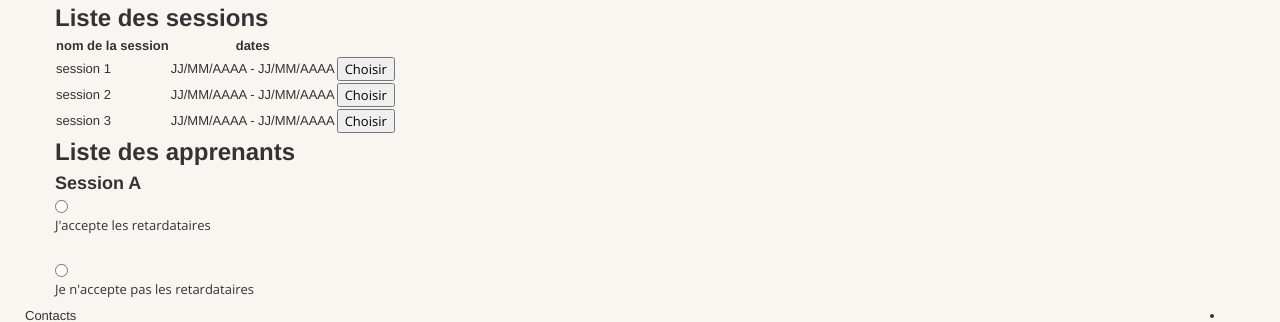
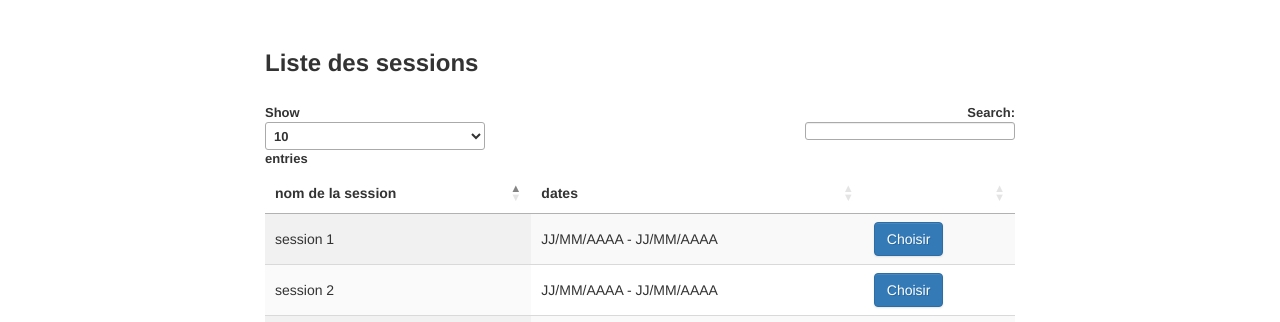
Before and after one commit to kenzaDjali/ProjectGestionP, a PHP site: template src/pages/form_formateur.php in a window 1280 px wide. Shown: the top 322 px of the page. Run offline with PHP 8.4, Linux system fonts and the light colour scheme; the template is opened without the code that fills it, so the values that code supplies are empty; some libraries are stand-ins or nearby versions.

Commit message:
Intégration snippet avec css, js et html à l'interface formateur Ajout de début de traitement actions boutons dans formateur.js Ajout d'un avatar de base intégré dans l'interface formateur Ajout d'une datatable dans l'interface formateur Modifications header et footer pour intégration snippet et datatable

```diff
--- a/src/layout/footer.php
+++ b/src/layout/footer.php
@@ -8,6 +8,14 @@
         <script src="//rawgithub.com/stidges/jquery-searchable/master/dist/jquery.searchable-1.0.0.min.js"></script>
         <script src="js/excanvas.min.js"></script>
         <script src="js/chart.min.js" type="text/javascript"></script>
+
+        <!-- Tooltip Boostrap -->
+        <script language="javascript" type="text/javascript" src="assets/bootstrap/js/tooltip.js"></script>
+
+        <!-- DataTables pour formateur -->
+        <script type="text/javascript" charset="utf8" src="//cdn.datatables.net/1.10.3/js/jquery.dataTables.js"></script>
+        <!--  Fichier pour formateur -->
+        <script language="javascript" type="text/javascript" src="js/pages/formateur.js"></script>
 
         <script language="javascript" type="text/javascript" src="js/full-calendar/fullcalendar.min.js"></script>
 
--- a/src/layout/header.php
+++ b/src/layout/header.php
@@ -12,6 +12,9 @@
         <link href="css/font-awesome.css" rel="stylesheet">
         <link href="css/style.css" rel="stylesheet">
         <link href="css/pages/dashboard.css" rel="stylesheet">
+        <link href="css/pages/formateur.css" rel="stylesheet">
+        <!-- DataTables CSS -->
+        <link rel="stylesheet" type="text/css" href="//cdn.datatables.net/1.10.3/css/jquery.dataTables.css">
         <!-- Le HTML5 shim, for IE6-8 support of HTML5 elements -->
         <!--[if lt IE 9]>
               <script src="http://html5shim.googlecode.com/svn/trunk/html5.js"></script>
--- a/src/pages/form_formateur.php
+++ b/src/pages/form_formateur.php
@@ -1,9 +1,10 @@
 <?php
 ?>
         <div class="container">
-            <div id="liste_session">
+            <div class="row" id="liste_session">
+                <div class="col-xs-12 col-sm-offset-2 col-sm-8">
                     <h2>Liste des sessions</h2>
-                <table>
+                    <table id="table_id" class="display">
                         <thead>
                             <tr>
                                 <th>nom de la session</th>
@@ -12,44 +13,58 @@
                             </tr>
                         </thead>
                         <tfoot>
+                                <th>nom de la session</th>
+                                <th>dates</th>
+                                <th></th>
                         </tfoot>
                         <tbody>
                             <tr>
                                 <td>session 1</td>
                                 <td>JJ/MM/AAAA - JJ/MM/AAAA</td>
-                            <td><button value="session1" onclick="affiche(this.value)">Choisir</button></td>
+                                <td><button type="button" class="btn btn-primary" value="session1">Choisir</button></td>
                             </tr>
                             <tr>
                                 <td>session 2</td>
                                 <td>JJ/MM/AAAA - JJ/MM/AAAA</td>
-                            <td><button value="session2" onclick="affiche(this.value)">Choisir</button></td>
+                                <td><button type="button" class="btn btn-primary" value="session2">Choisir</button></td>
                             </tr>
                             <tr>
                                 <td>session 3</td>
                                 <td>JJ/MM/AAAA - JJ/MM/AAAA</td>
-                            <td><button value="session3" onclick="affiche(this.value)">Choisir</button></td>
+                                <td><button type="button" class="btn btn-primary" value="session3">Choisir</button></td>
                             </tr>
                         </tbody>
                     </table>
                 </div>
-            <div id="liste_apprenants">
+            </div><br><br>
+
+            <!--   faire une div liste_apprenants englobante ? -->
+            <div class="row">
+                <div class="col-xs-12 col-sm-offset-2 col-sm-8">
                     <h2>Liste des apprenants</h2>
-                <h3>Session A</h3>
-                <p>
-                  <label><input type="radio" name="choix" value="1" onclick="choisir(this.value)">J'accepte les retardataires</label><br>
-                  <label><input type="radio" name="choix" value="0" onclick="choisir(this.value)">Je n'accepte pas les retardataires</label>
-                </p>
+                    <h4>Session 1</h4>
+                    <div class="col-xs-12 col-sm-8">
+                        <div class="radio">
+                            <label><input type="radio" name="choix" value="1" checked>J'accepte les retardataires</label><br>
+                        </div>
+                        <div class="radio">
+                            <label><input type="radio" name="choix" value="0">Je n'accepte pas les retardataires</label>
                         </div>
                     </div>
-        <div class="container">
+                    <div class="col-xs-12 col-sm-4">
+                        <button type="button" class="btn btn-primary" value="choix">Valider</button>
+                    </div>
+                </div>
+            </div><br>
+
             <div class="row">
-                    <div class="col-xs-12 col-sm-offset-3 col-sm-6">
+                <div class="col-xs-12 col-sm-offset-2 col-sm-8">
                     <div class="panel panel-default">
                         <div class="panel-heading c-list">
-                                <span class="title">Contacts</span>
+                            <span class="title">Apprenants</span>
                             <ul class="pull-right c-controls">
-                                    <li><a href="#cant-do-all-the-work-for-you" data-toggle="tooltip" data-placement="top" title="Add Contact"><i class="glyphicon glyphicon-plus"></i></a></li>
-                                    <li><a href="#" class="hide-search" data-command="toggle-search" data-toggle="tooltip" data-placement="top" title="Toggle Search"><i class="fa fa-ellipsis-v"></i></a></li>
+                                <li><a href="#to-do" data-toggle="tooltip" data-placement="top" title="Ajout Apprenant"><i class="glyphicon glyphicon-plus"></i></a></li>
+                                <li><a href="#" class="hide-search" data-command="toggle-search" data-toggle="tooltip" data-placement="top" title="Recherche"><i class="fa fa-ellipsis-v"></i></a></li>
                             </ul>
                         </div>
 
@@ -67,84 +82,47 @@
                         <ul class="list-group" id="contact-list">
                             <li class="list-group-item">
                                 <div class="col-xs-12 col-sm-3">
-                                        <img src="http://api.randomuser.me/portraits/men/49.jpg" alt="Scott Stevens" class="img-responsive img-circle" />
+                                    <img src="img/pages/formateur/profil.png" alt="Scott Stevens" class="img-responsive img-circle" />
                                 </div>
                                 <div class="col-xs-12 col-sm-9">
-                                        <span class="name">Scott Stevens</span><br/>
-                                        <span class="glyphicon glyphicon-map-marker text-muted c-info" data-toggle="tooltip" title="5842 Hillcrest Rd"></span>
-                                        <span class="visible-xs"> <span class="text-muted">5842 Hillcrest Rd</span><br/></span>
-                                        <span class="glyphicon glyphicon-earphone text-muted c-info" data-toggle="tooltip" title="(870) 288-4149"></span>
-                                        <span class="visible-xs"> <span class="text-muted">(870) 288-4149</span><br/></span>
-                                        <span class="fa fa-comments text-muted c-info" data-toggle="tooltip" title="scott.stevens@example.com"></span>
-                                        <span class="visible-xs"> <span class="text-muted">scott.stevens@example.com</span><br/></span>
+                                    <span class="name">Prénom1 Nom1</span><br/>
+                                    <span class="glyphicon glyphicon glyphicon-ok text-muted c-info" data-toggle="tooltip" title="Présent"></span>
+                                    <span class="visible-xs"> <span class="text-muted">Présent</span><br/></span>
+                                    <span class="glyphicon glyphicon-time text-muted c-info" data-toggle="tooltip" title="En retard"></span>
+                                    <span class="visible-xs"> <span class="text-muted">En retard</span><br/></span>
+                                    <span class="glyphicon glyphicon-remove text-muted c-info" data-toggle="tooltip" title="Absent"></span>
+                                    <span class="visible-xs"> <span class="text-muted">Absent</span><br/></span>
+                                    <button type="button" class="btn btn-primary" value="apprenant1">Arrivé(e)</button>
                                 </div>
                                 <div class="clearfix"></div>
                             </li>
                             <li class="list-group-item">
                                 <div class="col-xs-12 col-sm-3">
-                                        <img src="http://api.randomuser.me/portraits/men/97.jpg" alt="Seth Frazier" class="img-responsive img-circle" />
+                                    <img src="img/pages/formateur/profil.png" alt="Seth Frazier" class="img-responsive img-circle" />
                                 </div>
                                 <div class="col-xs-12 col-sm-9">
-                                        <span class="name">Seth Frazier</span><br/>
-                                        <span class="glyphicon glyphicon-map-marker text-muted c-info" data-toggle="tooltip" title="7396 E North St"></span>
-                                        <span class="visible-xs"> <span class="text-muted">7396 E North St</span><br/></span>
-                                        <span class="glyphicon glyphicon-earphone text-muted c-info" data-toggle="tooltip" title="(560) 180-4143"></span>
-                                        <span class="visible-xs"> <span class="text-muted">(560) 180-4143</span><br/></span>
-                                        <span class="fa fa-comments text-muted c-info" data-toggle="tooltip" title="seth.frazier@example.com"></span>
-                                        <span class="visible-xs"> <span class="text-muted">seth.frazier@example.com</span><br/></span>
+                                    <span class="name">Prénom2 Nom2</span><br/>
+                                    <span class="glyphicon glyphicon glyphicon-ok text-muted c-info" data-toggle="tooltip" title="Présent"></span>
+                                    <span class="visible-xs"> <span class="text-muted">Présent</span><br/></span>
+                                    <span class="glyphicon glyphicon-time text-muted c-info" data-toggle="tooltip" title="En retard"></span>
+                                    <span class="visible-xs"> <span class="text-muted">En retard</span><br/></span>
+                                    <span class="glyphicon glyphicon-remove text-muted c-info" data-toggle="tooltip" title="Absent"></span>
+                                    <span class="visible-xs"> <span class="text-muted">Absent</span><br/></span>
+                                    <button type="button" class="btn btn-primary" value="apprenant2">Arrivé(e)</button>
                                 </div>
                                 <div class="clearfix"></div>
                             </li>
                         </ul>
                     </div>
                 </div>
+            </div><br><br>
+
+            <div class="row">
+                <div class="col-xs-12 col-sm-offset-2 col-sm-8">
+                    <h2>Chercher des apprenants</h2>
+                    <button type="button" class="btn btn-primary" value="ajoutApprenants" onclick="choisirApp()">Ajouter des apprenants</button>
                 </div>
-
-                <table>
-                    <thead>
-                        <tr>
-                            <th>photo</th>
-                            <th>prénom</th>
-                            <th>nom</th>
-                            <th></th><!-- pour icône : présent -->
-                            <th></th><!-- pour icône : retard -->
-                            <th></th><!-- pour icône : absent -->
-                            <th></th><!-- pour bouton "arrivée" -->
-                        </tr>
-                    </thead>
-                    <tfoot>
-                    </tfoot>
-                    <tbody>
-                        <tr>
-                            <td>photo 1</td>
-                            <td>prénom 1</td>
-                            <td>nom 1</td>
-                            <td>présent</td>
-                            <td>en retard</td>
-                            <td>absent</td>
-                            <td><button value="apprenant1" onclick="arrive(this.value)">Arrivé(e)</button></td>
-                        </tr>
-                        <tr>
-                            <td>photo 2</td>
-                            <td>prénom 2</td>
-                            <td>nom 2</td>
-                            <td>présent</td>
-                            <td>en retard</td>
-                            <td>absent</td>
-                            <td><button value="apprenant2" onclick="arrive(this.value)">Arrivé(e)</button></td>
-                        </tr>
-                        <tr>
-                            <td>photo 3</td>
-                            <td>prénom 3</td>
-                            <td>nom 3</td>
-                            <td>présent</td>
-                            <td>en retard</td>
-                            <td>absent</td>
-                            <td><button value="apprenant3" onclick="arrive(this.value)">Arrivé(e)</button></td>
-                        </tr>
-                    </tbody>
-                </table>
-                <button onclick="choisirApp()">Ajouter des apprenants</button>
+            </div>
                 <!--
                 <form>
                     <select>
@@ -155,25 +133,21 @@
                     <button>Voir les apprenants de la session</button>
                 </form>
                 -->
+
+            <!-- <div id="to-do" class="modal fade bs-example-modal-sm" tabindex="-1" role="dialog" aria-labelledby="mySmallModalLabel" aria-hidden="true">
+                <div class="modal-dialog modal-sm">
+                    <div class="modal-content">
+                        <div class="modal-header">
+                            <button type="button" class="close" data-dismiss="modal" aria-hidden="true">×</button>
+                            <h4 class="modal-title" id="mySmallModalLabel">A faire !!</h4>
                         </div>
+                        <div class="modal-body">
+                            <p>A faire la fenêtre de recherche d'apprenants.</p><br/>
+                            <p><strong>Sorry<br/>
+                            LB</strong></p>
+                        </div>
+                    </div>
+                </div>
+            </div>     -->
 
-        <script>
-            // pour afficher la deuxième partie de la page : liste des apprenants de la session choisie
-            function affiche(id_session){
-            }
-
-            // pour signifier à la secrétaire (mais comment ??) si le formateur accepte ou non les retardataires
-            function choisir(choix){
-            }
-
-            // pour signaler l'arrivée d'un apprenant
-            function arrive(id_apprenant){
-            }
-
-            // pour afficher la zone de la page permettant le choix d'un apprenant
-            // le form suivant
-            function choisirApp(){
-            }
-        </script>
-        <script>
-        </script>
+        </div>
--- a/src/public/css/pages/formateur.css
+++ b/src/public/css/pages/formateur.css
@@ -1,10 +1,24 @@
 @CHARSET "UTF-8";
 
 @import url(//netdna.bootstrapcdn.com/font-awesome/4.0.3/css/font-awesome.css);
+@import url(//netdna.bootstrapcdn.com/bootstrap/3.1.0/css/bootstrap.min.css);
 
 body {
     padding: 30px 0px 60px;
 }
+
+h2 {
+    font-family: 'Helvetica Neue', Helvetica, Arial, sans-serif;
+    font-size: 24px;
+    font-weight: bold;
+    height: 44px;
+}
+
+h4 {
+    font-family: 'Helvetica Neue', Helvetica, Arial, sans-serif;
+	font-weight: bold;
+}
+
 .panel > .list-group .list-group-item:first-child {
     /*border-top: 1px solid rgb(204, 204, 204);*/
 }
--- a/src/public/js/pages/formateur.js
+++ b/src/public/js/pages/formateur.js
@@ -1,20 +1,19 @@
-$(function () {
-    /* BOOTSNIPP FULLSCREEN FIX */
-    if (window.location == window.parent.location) {
-        $('#back-to-bootsnipp').removeClass('hide');
-    }
+$(function() {
 
+	// chargement de la datatable
+    $('#table_id').DataTable({
+        //"paging": false,
+    	//"ordering": false,
+    	//"info": false
+    });
 
     $('[data-toggle="tooltip"]').tooltip();
 
-    $('#fullscreen').on('click', function(event) {
+    $('a[href="#to-do"]').on('click', function(event) {
         event.preventDefault();
-        window.parent.location = "http://bootsnipp.com/iframe/4l0k2";
+        alert('Fenêtre d\'ajout d\'aprpenant à faire !');
+        //$('#to-do').modal('show');
     });
-    $('a[href="#cant-do-all-the-work-for-you"]').on('click', function(event) {
-        event.preventDefault();
-        $('#cant-do-all-the-work-for-you').modal('show');
-    })
 
     $('[data-command="toggle-search"]').on('click', function(event) {
         event.preventDefault();
@@ -25,7 +24,7 @@ $(function () {
         }else{
             $('.c-search').closest('.row').slideDown(100);
         }
-    })
+    });
 
     $('#contact-list').searchable({
         searchField: '#contact-list-search',
@@ -37,5 +36,20 @@ $(function () {
         hide: function( elem ) {
             elem.slideUp( 100 );
         }
-    })
+    });
+
+    $('button').on('click', function(){
+    	var value = $(this).val();
+    	alert(value);
+    	// switch suivant les valeurs des boutons
+
+    	// value = sessionn : choix d'une session -> affichage des apprenants de la session choisie;
+
+    	// value = choix : acceptation ou refus des apprenants en retard et notification à la secrétaire
+
+    	// value = apprenantn : arrivée d'un apprenant -> modification de son statut en BD et sur la page;
+
+    	// value = ajoutApprenants : pour ajouter des apprenants
+    });
+
 });
```
Also changed, not shown: src/public/img/pages/formateur/profil.png (added). Lines whose indentation alone changed are shown as unchanged.
